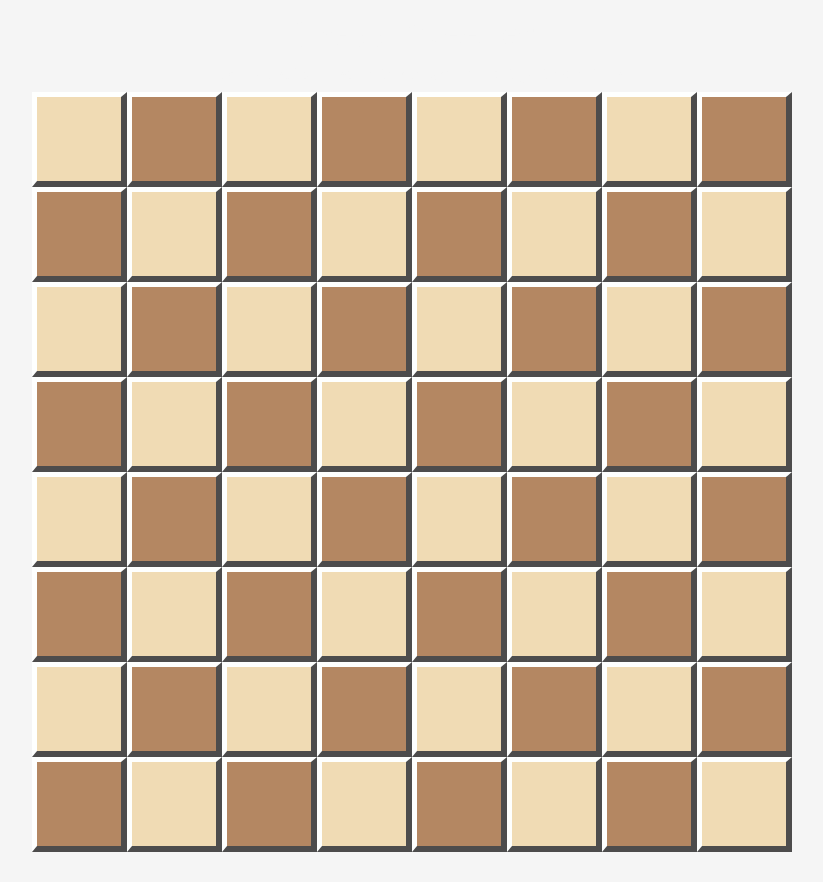
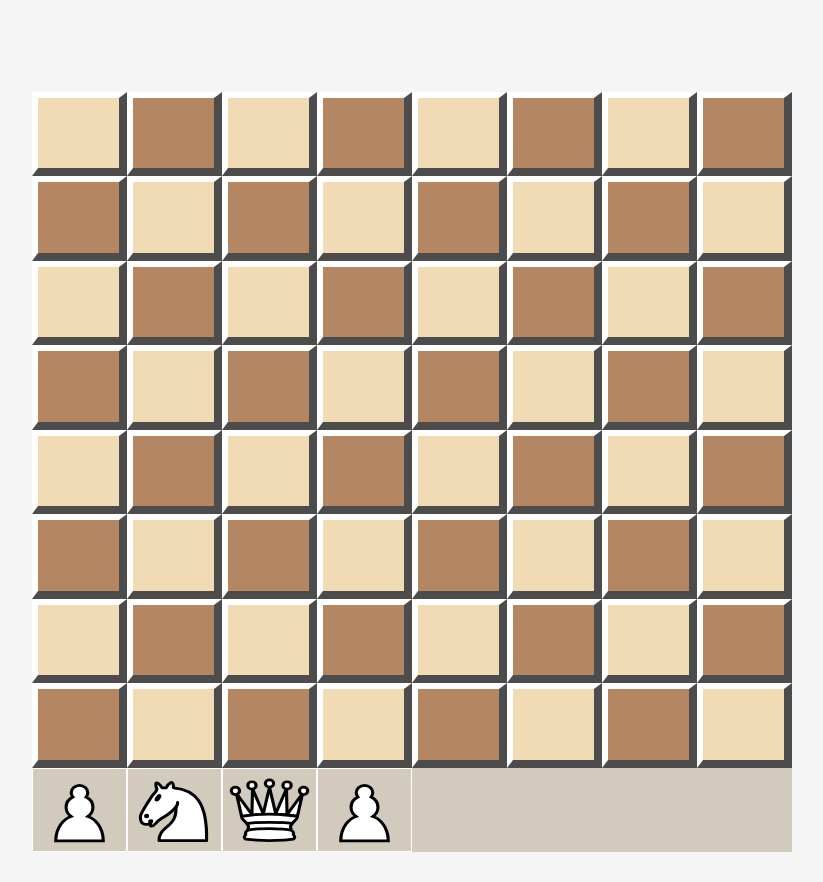
Before and after one commit to JorSanders/chess-sweeper, a Next.js app: page /chess in a window 1280 px wide. Shown: the whole page, without its empty margins (228-1051 px from the left). Before the commit the page ends 852 px from the top, so only its background shows below. Built offline with nearby package versions, Linux system fonts and the light colour scheme.

Commit message:
feat: add pieces bar

```diff
--- a/app/chess/board/board.module.css
+++ b/app/chess/board/board.module.css
@@ -6,6 +6,7 @@
   aspect-ratio: 1 / 1;
   margin-left: auto;
   margin-right: auto;
+  background-color: #d1cabd;
 }
 
 .container {
--- a/app/chess/board/board.tsx
+++ b/app/chess/board/board.tsx
@@ -5,13 +5,16 @@ import { generatePieces } from "../lib/generatePieces";
 import { generateTiles } from "../lib/generateTiles";
 import { revealAllTiles } from "../lib/realAllTiles";
 import { revealConnectedTiles } from "../lib/revealConnectedTiles";
+import { Pieces } from "../pieces/pieces";
 import { Tile } from "../tile/tile";
+import { Piece } from "../types/Piece";
 import { Tile as TileType } from "../types/Tile";
 import styles from "./board.module.css";
 
 interface BoardState {
   gameState: "playing" | "victory" | "defeat" | "initial";
   tiles: TileType[][];
+  pieces: Piece[];
 }
 
 type BoardAction =
@@ -44,13 +47,14 @@ const BoardStateReducer = (
         tilesPerRow,
         pieces,
       });
-      return { gameState: "playing", tiles: newTiles };
+      return { gameState: "playing", tiles: newTiles, pieces };
     }
     case "reveal": {
       if (action.tile.piece) {
         return {
           gameState: "defeat",
           tiles: revealAllTiles(state.tiles),
+          pieces: state.pieces,
         };
       }
       const newTiles = revealConnectedTiles(state.tiles, action.tile);
@@ -61,11 +65,13 @@ const BoardStateReducer = (
         return {
           gameState: "victory",
           tiles: revealAllTiles(state.tiles),
+          pieces: state.pieces,
         };
       }
       return {
         gameState: "playing",
         tiles: revealConnectedTiles(state.tiles, action.tile),
+        pieces: state.pieces,
       };
     }
   }
@@ -75,6 +81,7 @@ export const Board = () => {
   const [boardState, dispatch] = useReducer(BoardStateReducer, {
     gameState: "initial",
     tiles: [],
+    pieces: [],
   });
 
   const victoryDialogRef = useRef<HTMLDialogElement | null>(null);
@@ -103,7 +110,7 @@ export const Board = () => {
         className={styles.board}
         style={{
           gridTemplateColumns: `repeat(${boardState.tiles[0]?.length}, 1fr)`,
-          gridTemplateRows: `repeat(${boardState.tiles.length}, 1fr)`,
+          gridTemplateRows: `repeat(${boardState.tiles.length + 1}, 1fr)`,
         }}
       >
         {boardState.tiles
@@ -112,7 +119,6 @@ export const Board = () => {
               return (
                 <Tile
                   key={`${tile.position.column}-${tile.position.row}`}
-                  data-tiles={`${tile.position.column}-${tile.position.row}`}
                   revealed={tile.revealed}
                   isDarkSquare={tile.isDarkSquare}
                   attackedByCount={tile.attackedByCount}
@@ -127,6 +133,7 @@ export const Board = () => {
             });
           })
           .reverse()}
+        <Pieces pieces={boardState.pieces}></Pieces>
       </div>
 
       <dialog ref={victoryDialogRef} className={styles.dialog}>
--- a/app/chess/lib/revealConnectedTiles.ts
+++ b/app/chess/lib/revealConnectedTiles.ts
@@ -25,7 +25,7 @@ const recursiveRevealTiles = (tiles: Tile[][], tile: Tile) => {
 };
 
 export const revealConnectedTiles = (tiles: Tile[][], tile: Tile): Tile[][] => {
-  // Don't mutate the values passed
+  // Don't mutate the original values passed
   const tilesCopy = JSON.parse(JSON.stringify(tiles));
   const tileCopy = tilesCopy[tile.position.column][tile.position.row];
 
--- a/app/chess/page.module.css
+++ b/app/chess/page.module.css
@@ -8,6 +8,7 @@
   align-items: center;
 
   padding-top: 15px;
+  margin-bottom: 30px;
 }
 
 .title {
--- /dev/null
+++ b/app/chess/pieces/pieces.module.css
@@ -0,0 +1,4 @@
+.imageWrapper {
+  position: relative;
+  border: 1px solid white;
+}
--- /dev/null
+++ b/app/chess/pieces/pieces.tsx
@@ -0,0 +1,21 @@
+import { ChessPiece } from "../chessPiece/chesssPiece";
+import { Piece } from "../types/Piece";
+import styles from "./pieces.module.css";
+
+interface Props {
+  pieces: Piece[];
+}
+
+export const Pieces = ({ pieces }: Props) => {
+  return (
+    <>
+      {pieces.map((piece) => {
+        return (
+          <div className={styles.imageWrapper}>
+            <ChessPiece pieceType={piece.type}></ChessPiece>
+          </div>
+        );
+      })}
+    </>
+  );
+};
--- a/app/chess/tile/tile.module.css
+++ b/app/chess/tile/tile.module.css
@@ -5,10 +5,10 @@
   text-transform: uppercase;
   border: unset;
   position: relative;
-  border-left: 5px solid #fefffe;
-  border-top: 5px solid #fefffe;
-  border-right: 6px solid #4d4c4c;
-  border-bottom: 6px solid #4d4c4c;
+  border-left: 6px solid #fefffe;
+  border-top: 6px solid #fefffe;
+  border-right: 8px solid #4d4c4c;
+  border-bottom: 8px solid #4d4c4c;
   cursor: pointer;
   font-weight: 700;
 }
```
